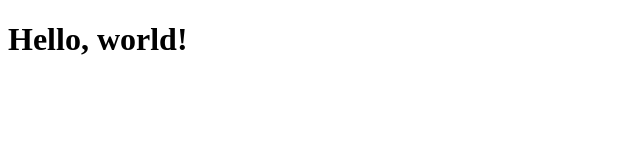
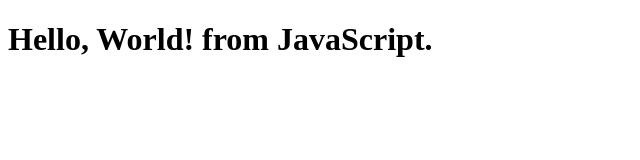
Before and after one commit to prakhar2451/LearningReact, a plain HTML site: page index.html in a window 1280 px wide. Shown: the whole page, without its empty margins (0-640 px from the left). Drawn offline with Linux system fonts and the light colour scheme.

Commit message:
Hello, World! from JavaScript

```diff
--- a/index.html
+++ b/index.html
@@ -9,9 +9,14 @@
 
 <body>
 
-    <div id="root">
-        <h1>Hello, world!</h1>
-    </div>
+    <div id="root"></div>
+
+    <script>
+        const heading = document.createElement("h1");
+        heading.innerHTML = "Hello, World! from JavaScript."
+        const root = document.getElementById("root")
+        root.appendChild(heading);
+    </script>
 
 </body>
 
```
